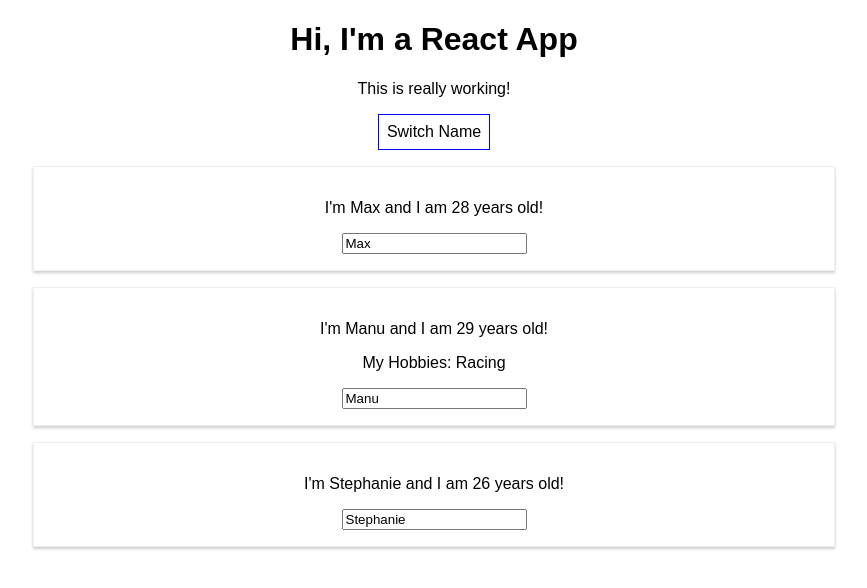
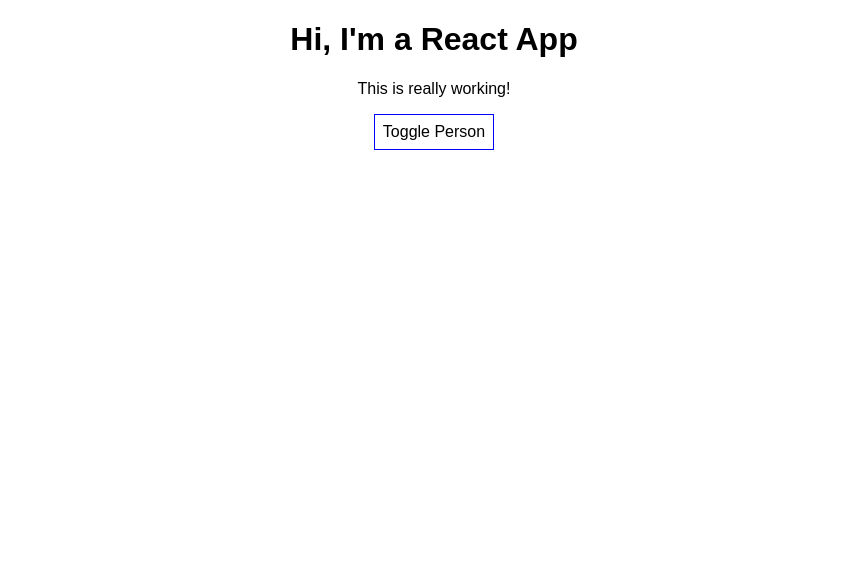
Before and after one commit to espvtes/shooping-cart, a React (Create React App) app: page / in a window 1280 px wide. Shown: the top 588 px of the page, without its empty margins (206-1073 px from the left). Built offline with nearby package versions, Linux system fonts and the light colour scheme.

Commit message:
outputing list map function

```diff
--- a/src/App.js
+++ b/src/App.js
@@ -49,28 +49,29 @@
       cursor: 'pointer'
     };
 
+    let persons = null;
+
+    if(this.state.showPersons){
+        persons = (
+            <div>
+            {this.state.persons.map(person => {
+                return <Person
+                    name={person.name}
+                    age={person.age}
+                />
+            })}
+          </div>
+        );
+    }
+
     return (
       <div className="App">
         <h1>Hi, I'm a React App</h1>
         <p>This is really working!</p>
         <button
           style={style}
-          onClick={this.togglePersonsHandler}>Switch Name</button>
-
-          <div>
-            <Person
-            name={this.state.persons[0].name}
-            age={this.state.persons[0].age} />
-            <Person
-            name={this.state.persons[1].name}
-            age={this.state.persons[1].age}
-            click={this.switchNameHandler.bind(this, 'Max!')}
-            changed={this.nameChangedHandler} >My Hobbies: Racing</Person>
-            <Person
-            name={this.state.persons[2].name}
-            age={this.state.persons[2].age} />
-          </div>
-
+          onClick={this.togglePersonsHandler}>Toggle Person</button>
+          {persons}
       </div>
     );
     // return React.createElement('div', {className: 'App'}, React.createElement('h1', null, 'Does this work now?'));
```
